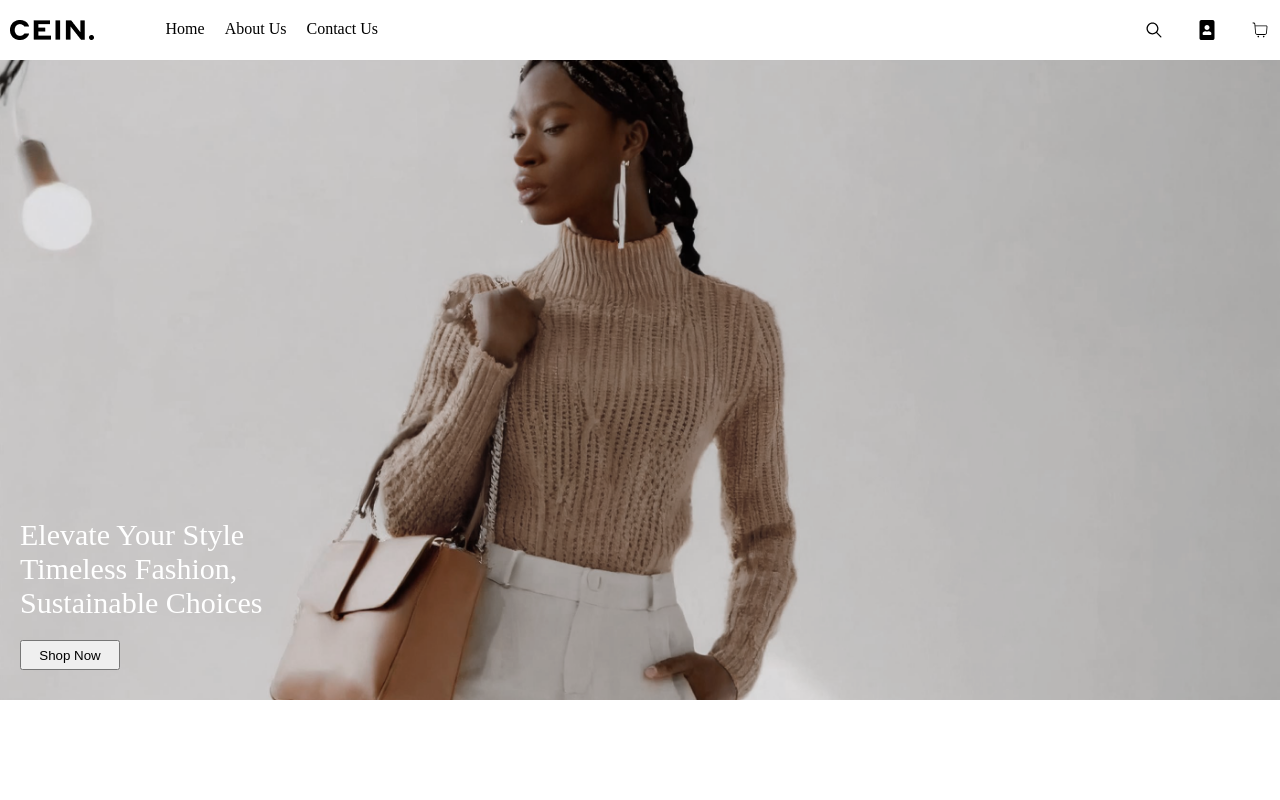
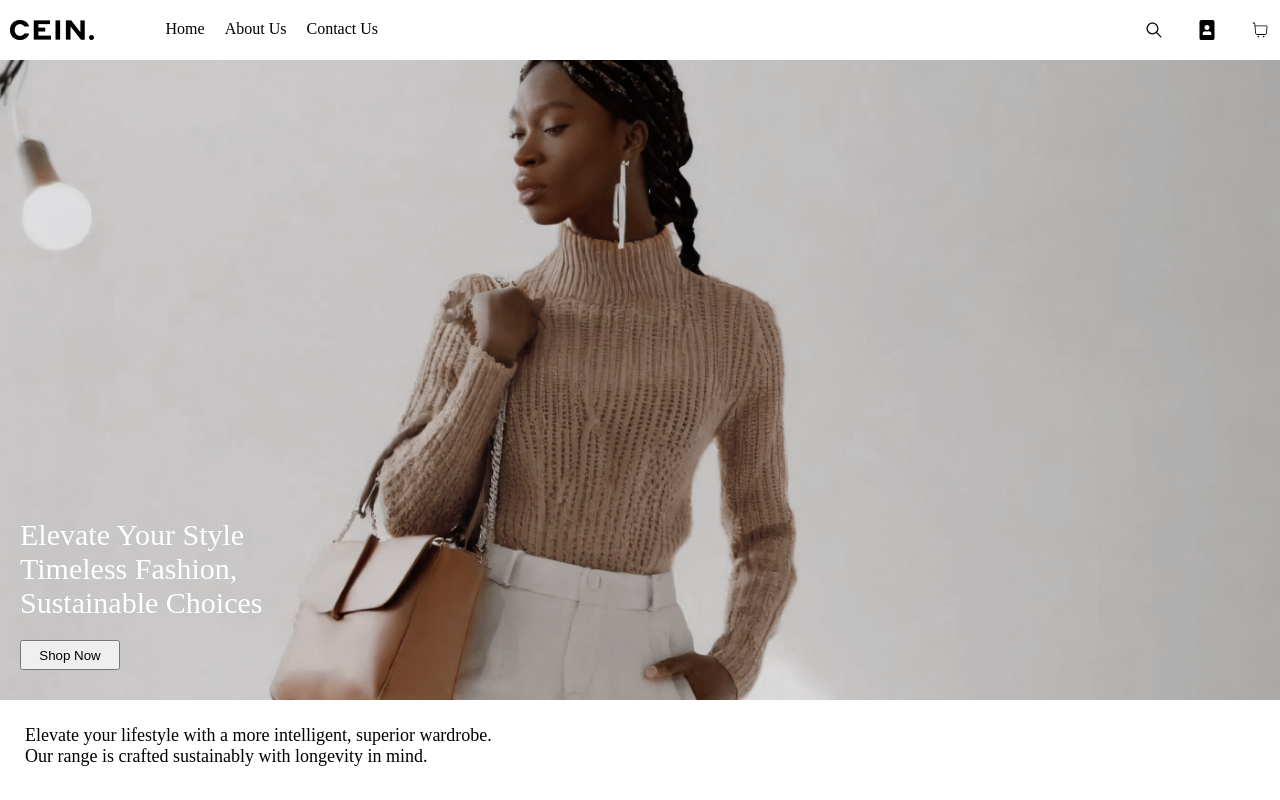
Before and after one commit to ob6854w/eco-fashion-marketplace-client, a React (Create React App) app: page / in a window 1280 px wide. Built offline with nearby package versions, Linux system fonts and the light colour scheme.

Commit message:
completed section component

```diff
--- a/src/App.js
+++ b/src/App.js
@@ -2,12 +2,14 @@ import Navbar from "./components/Navbar/Navbar";
 import Hero from "./components/Hero/Hero"
 // import { BrowserRouter as Router, Route, Link } from "react-router-dom";
 import "./App.scss";
+import Section from "./components/Section/Section";
 
 function App() {
   return (
     <div className="App">
       <Navbar />
       <Hero/>
+      <Section/>
     </div>
   );
 }
--- /dev/null
+++ b/src/components/Section/Section.js
@@ -0,0 +1,16 @@
+import "./Section.scss"
+
+function Section() {
+  return (
+    <div className="section">
+      <div className="section__wrapper">
+        <p>
+          Elevate your lifestyle with a more intelligent, superior wardrobe. Our
+          range is crafted sustainably with longevity in mind.
+        </p>
+      </div>
+    </div>
+  );
+}
+
+export default Section;
--- /dev/null
+++ b/src/components/Section/Section.scss
@@ -0,0 +1,20 @@
+@use "../../styles/partials/variables" as *;
+@use "../../styles/partials/mixins" as *;
+
+.section {
+  padding: 25px;
+
+  &__wrapper {
+    @include tablet {
+      width: 40%;
+    }
+  }
+  &__wrapper p {
+    font-size: 18px;
+    text-align: center;
+
+    @include tablet {
+      text-align: start;
+    }
+  }
+}
```
